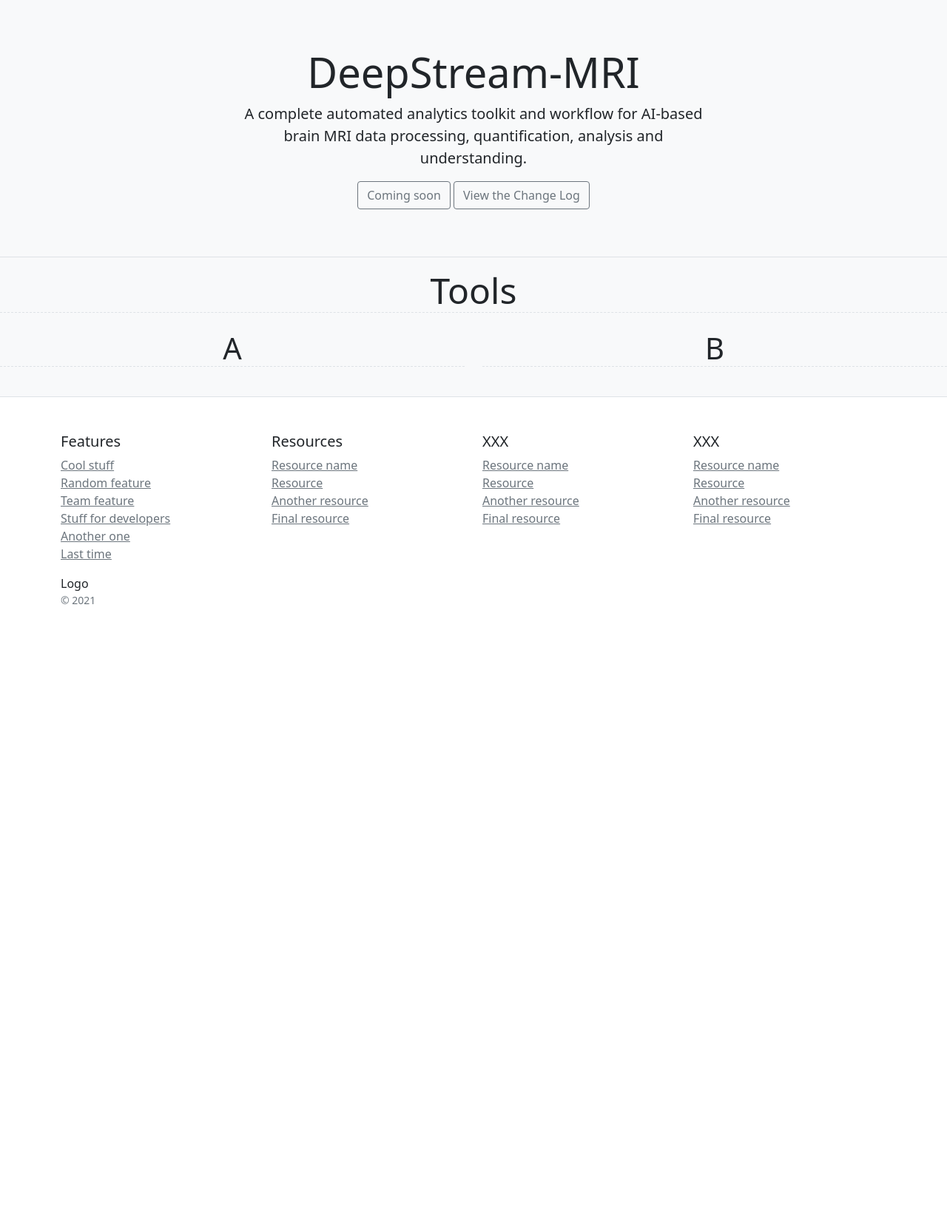
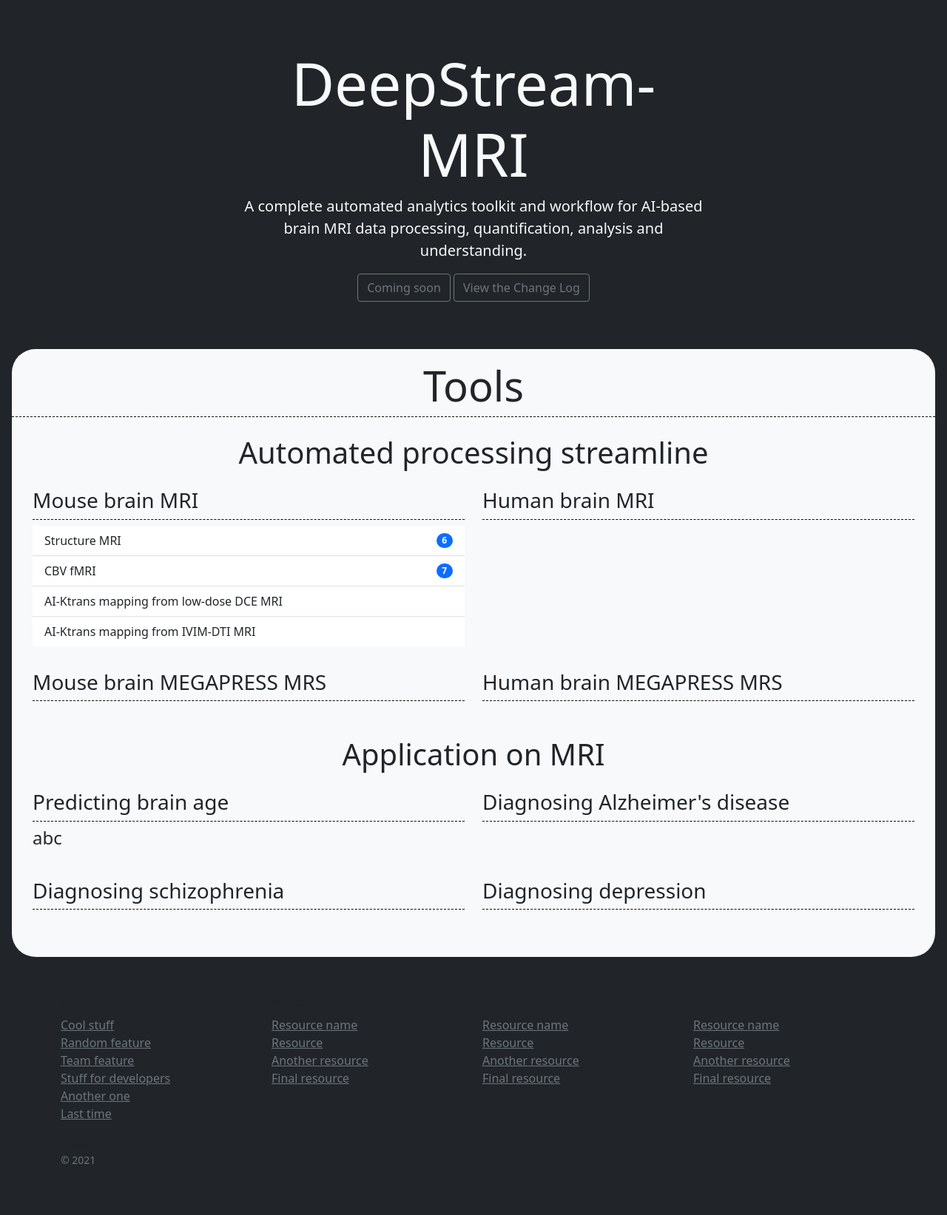
Before and after one commit to Yanting-Yang/DeepStream-MRI, a Flask app: page / in a window 1280 px wide. Shown: the part 56-1699 px from the top of the page at 74% size. Before the commit the page ends 873 px from the top, so only its background shows below. Run offline with Flask 2, Linux system fonts and the light colour scheme.

Commit message:
Edit index.html

```diff
--- a/app/static/styles.css
+++ b/app/static/styles.css
@@ -1,3 +1,8 @@
 .border-bottom-dash {
-    border-bottom: 1px dashed #dee2e6;
+    border-bottom: 1px dashed #000000;
+    padding-bottom: .5rem;
 }
+
+.border-radius-2 {
+    border-radius: 2rem;
+}
--- a/app/templates/index.html
+++ b/app/templates/index.html
@@ -7,9 +7,9 @@
   <link href="https://cdn.jsdelivr.net/npm/bootstrap@5.1.3/dist/css/bootstrap.min.css" rel="stylesheet" integrity="sha384-1BmE4kWBq78iYhFldvKuhfTAU6auU8tT94WrHftjDbrCEXSU1oBoqyl2QvZ6jIW3" crossorigin="anonymous">
   <title>DeepStream-MRI</title>
 </head>
-<body>
+<body class="bg-dark">
   <header class="sticky-top">
-    <nav class="navbar navbar-expand-sm navbar-dark" style="background-color: rgba(0,0,0,0.85);">
+    <nav class="navbar navbar-expand-sm navbar-dark bg-dark" style="--bs-bg-opacity: .95;">
       <div class="container-fluid">
         <span class="navbar-brand" href="#">Logo</span>
         <button class="navbar-toggler" type="button" data-bs-toggle="collapse" data-bs-target="#navbarSupportedContent" aria-controls="navbarSupportedContent" aria-expanded="false" aria-label="Toggle navigation">
@@ -18,7 +18,7 @@
         <div class="collapse navbar-collapse" id="navbarSupportedContent">
           <ul class="navbar-nav me-auto">
             <li class="nav-item">
-              <a class="nav-link" href="/">Tools</a>
+              <a class="nav-link" href="#tools">Tools</a>
             </li>
             <li class="nav-item">
               <a class="nav-link" href="/">Download</a>
@@ -45,23 +45,75 @@
   </header>
 
   <main>
-    <div class="position-relative overflow-hidden p-3 text-center bg-light">
+    <div class="position-relative overflow-hidden p-3 text-center text-light">
       <div class="col-lg-6 col-md-8 mx-auto my-5">
-        <h1 class="display-4 fw-normal">DeepStream-MRI</h1>
+        <h1 class="display-1 fw-normal">DeepStream-MRI</h1>
         <p class="lead fw-normal">A complete automated analytics toolkit and workflow for AI-based brain MRI data processing, quantification, analysis and understanding.</p>
         <a class="btn btn-outline-secondary" href="#">Coming soon</a>
         <a class="btn btn-outline-secondary" href="https://github.com/Yanting-Yang/DeepStream-MRI/blob/main/changelog.md">View the Change Log</a>
       </div>
     </div>
 
-    <div class="py-3 text-center bg-light border-top border-bottom">
-      <h2 class="display-5 border-bottom-dash">Tools<h2></h2>
-      <div class="row">
+    <div class="py-3 mx-3 bg-light border-radius-2">
+      <h1 class="display-4 fw-normal border-bottom-dash text-center" id="tools">Tools</h1>
+      <div class="mx-3 my-4 row"> <!--Automated processing streamline-->
+        <h1 class="display-6 fw-normal text-center">Automated processing streamline</h1>
         <div class="col-12 col-md-6 py-3">
-          <h3 class="display-6 border-bottom-dash">A</h3>
+          <h3 class="border-bottom-dash">Mouse brain MRI</h3>
+          <div class="list-group list-group-flush">
+            <a class="list-group-item list-group-item-action d-flex justify-content-between align-items-center" data-bs-toggle="collapse" href="#sMRI" role="button" aria-expanded="false" aria-controls="sMRI">
+              Structure MRI
+              <span class="badge bg-primary rounded-pill">6</span>
+            </a>
+            <div class="list-group list-group-flush ps-3 pb-3 collapse" id="sMRI">
+              <a href="#" class="list-group-item list-group-item-action">K-space convertor</a>
+              <a href="#" class="list-group-item list-group-item-action">Motion detection and correction</a>
+              <a href="#" class="list-group-item list-group-item-action">Within-subject Rigid Registration</a>
+              <a href="#" class="list-group-item list-group-item-action">SRR</a>
+              <a href="#" class="list-group-item list-group-item-action">SABER (DL-BET)</a>
+              <a href="#" class="list-group-item list-group-item-action">Between-subject Diffeomorphic Registration</a>
+            </div>
+            <a class="list-group-item list-group-item-action d-flex justify-content-between align-items-center" data-bs-toggle="collapse" href="#fMRI" role="button" aria-expanded="false" aria-controls="fMRI">
+              CBV fMRI
+              <span class="badge bg-primary rounded-pill">7</span>
+            </a>
+            <div class="list-group list-group-flush ps-3 pb-3 collapse" id="fMRI">
+              <a href="#" class="list-group-item list-group-item-action">K-space convertor</a>
+              <a href="#" class="list-group-item list-group-item-action">Motion detection and correction</a>
+              <a href="#" class="list-group-item list-group-item-action">Within-subject Rigid Registration</a>
+              <a href="#" class="list-group-item list-group-item-action">SRR</a>
+              <a href="#" class="list-group-item list-group-item-action">SABER (DL-BET)</a>
+              <a href="#" class="list-group-item list-group-item-action">DRC/ssCE</a>
+              <a href="#" class="list-group-item list-group-item-action">Between-subject Diffeomorphic Registration</a>
+            </div>
+            <a href="#" class="list-group-item list-group-item-action">AI-Ktrans mapping from low-dose DCE MRI</a>
+            <a href="#" class="list-group-item list-group-item-action">AI-Ktrans mapping from IVIM-DTI MRI</a>
+          </div>
         </div>
         <div class="col-12 col-md-6 py-3">
-          <h3 class="display-6 border-bottom-dash">B</h3>
+          <h3 class="border-bottom-dash">Human brain MRI</h3>
+        </div>
+        <div class="col-12 col-md-6 py-3">
+          <h3 class="border-bottom-dash">Mouse brain MEGAPRESS MRS</h3>
+        </div>
+        <div class="col-12 col-md-6 py-3">
+          <h3 class="border-bottom-dash">Human brain MEGAPRESS MRS</h3>
+        </div>
+      </div>
+      <div class="mx-3 my-4 row"> <!--Other tools using deep learning-->
+        <h1 class="display-6 fw-normal text-center">Application on MRI</h1>
+        <div class="col-12 col-md-6 py-3">
+          <h3 class="border-bottom-dash">Predicting brain age</h3>
+          <h4>abc</h4>
+        </div>
+        <div class="col-12 col-md-6 py-3">
+          <h3 class="border-bottom-dash">Diagnosing Alzheimer's disease</h3>
+        </div>
+        <div class="col-12 col-md-6 py-3">
+          <h3 class="border-bottom-dash">Diagnosing schizophrenia</h3>
+        </div>
+        <div class="col-12 col-md-6 py-3">
+          <h3 class="border-bottom-dash">Diagnosing depression</h3>
         </div>
       </div>
     </div>
```
Also changed, not shown: changelog.md.
